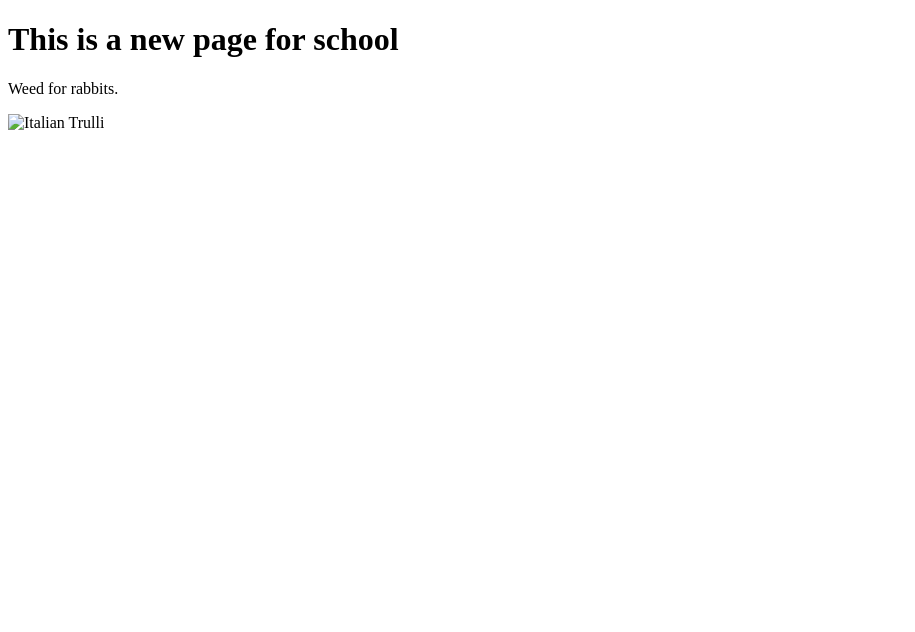
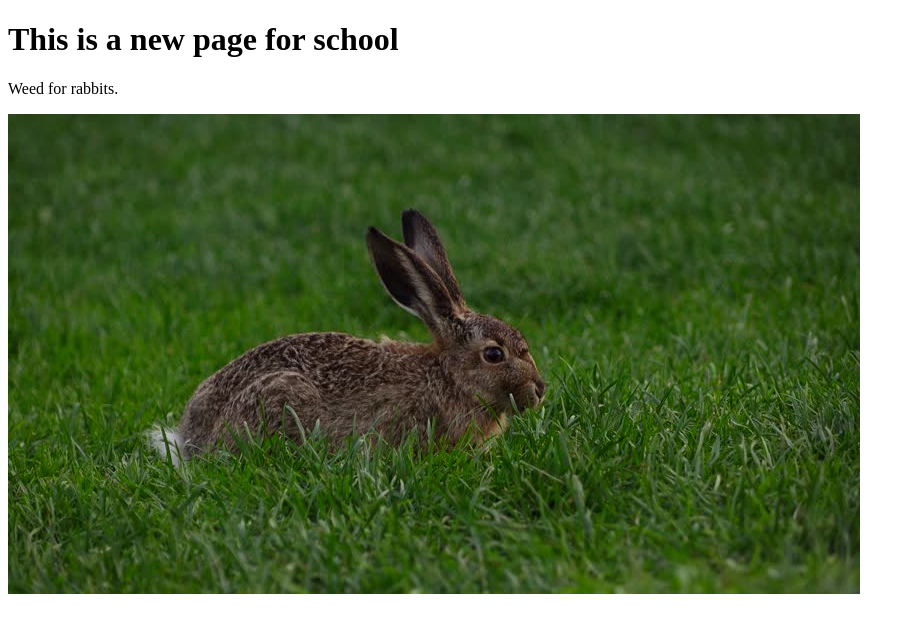
Before and after one commit to saribalazs/shop, a plain HTML site: page index.html in a window 1280 px wide. Shown: the whole page, without its empty margins (0-915 px from the left). Drawn offline with Linux system fonts and the light colour scheme.

Commit message:
Update index.html

```diff
--- a/index.html
+++ b/index.html
@@ -5,6 +5,6 @@
 
 <h1>This is a new page for school</h1>
 <p>Weed for rabbits.</p>
-<img src="pic_trulli.jpeg" alt="Italian Trulli">
+<img src="nyúl.jpeg" alt="nyúszi">
 </body>
 </html>
```
